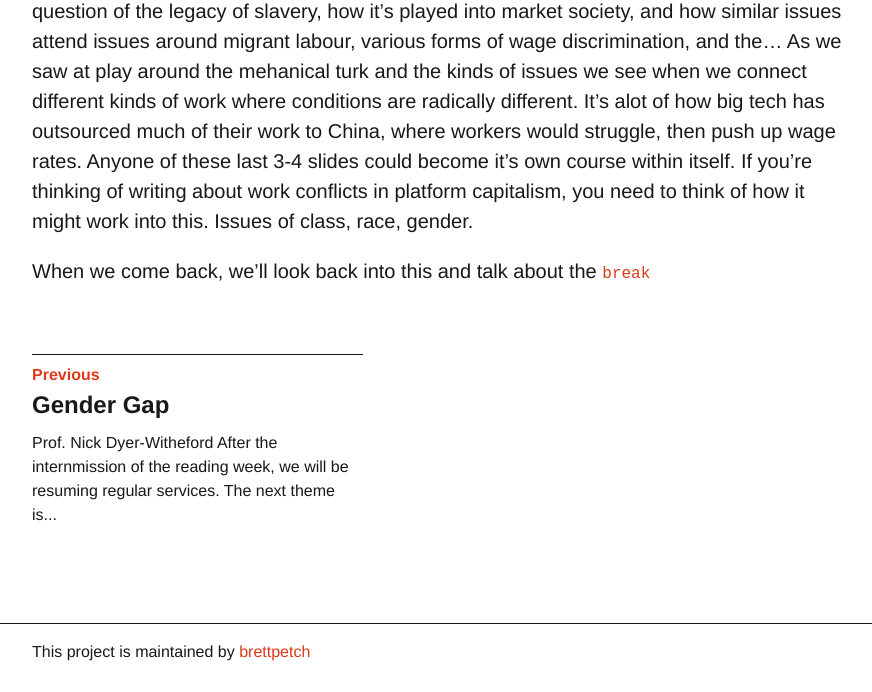
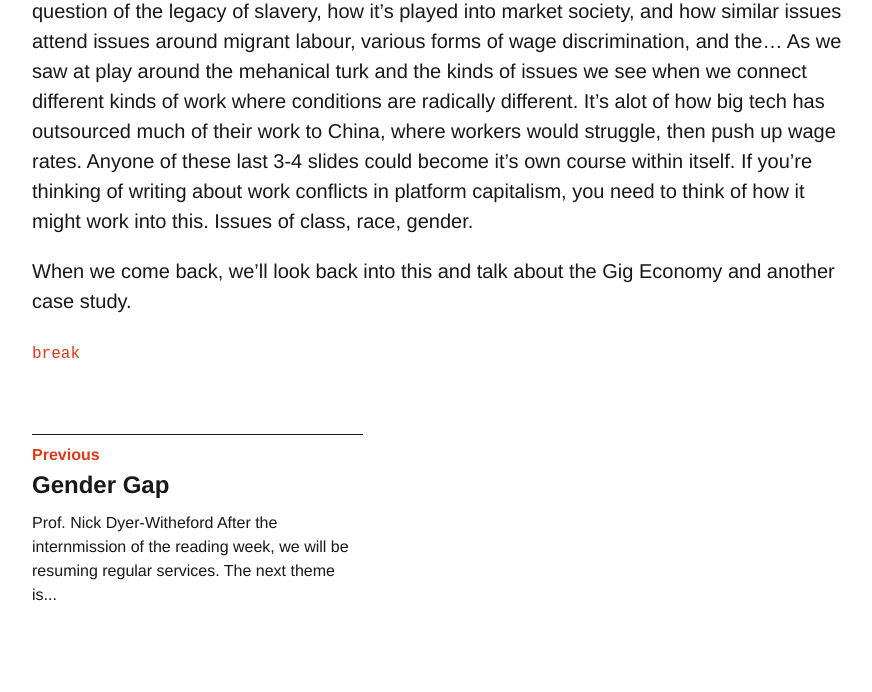
Before and after one commit to brettpetch/MIT-2100, a Jekyll site: the page built from _posts/2020-03-12-Gig-Economy.md, in a window 1280 px wide and 900 px high, scrolled down 6203 px, cut to the strip 0-692 px from the top of the window. Shown: the whole strip, without its empty margins (112-984 px from the left). Built offline with Jekyll 4.4.1, drawn with Linux system fonts in a browser that asks for light colours; comment, search, counter and statistics services are not loaded.

Commit message:
commit le stuffs

````diff
--- a/_posts/2020-03-12-Gig-Economy.md
+++ b/_posts/2020-03-12-Gig-Economy.md
@@ -42,5 +42,6 @@ If we limit our dialect, we still remain in the land of *dead white dudes*, whic
 
 More recently, this sort of map of labour may be looked at as critical race theory, postcolonial theory, by which all of this is wrapped up around racialized identies, where there are a set of assumption of unwaged work and why certain types of jobs should be considered cheap labour. Marx realized the degree to which capitalist societies are based on the brutal reality of large scale slavery, particulary in the United States; where slavery was entirely racialized. A question of the legacy of slavery, how it's played into market society, and how similar issues attend issues around migrant labour, various forms of wage discrimination, and the... As we saw at play around the mehanical turk and the kinds of issues we see when we connect different kinds of work where conditions are radically different. It's alot of how big tech has outsourced much of their work to China, where workers would struggle, then push up wage rates. Anyone of these last 3-4 slides could become it's own course within itself. If you're thinking of writing about work conflicts in platform capitalism, you need to think of how it might work into this. Issues of class, race, gender.
 
-When we come back, we'll look back into this and talk about the
+When we come back, we'll look back into this and talk about the Gig Economy and another case study.
+
 ``` break ```
````
